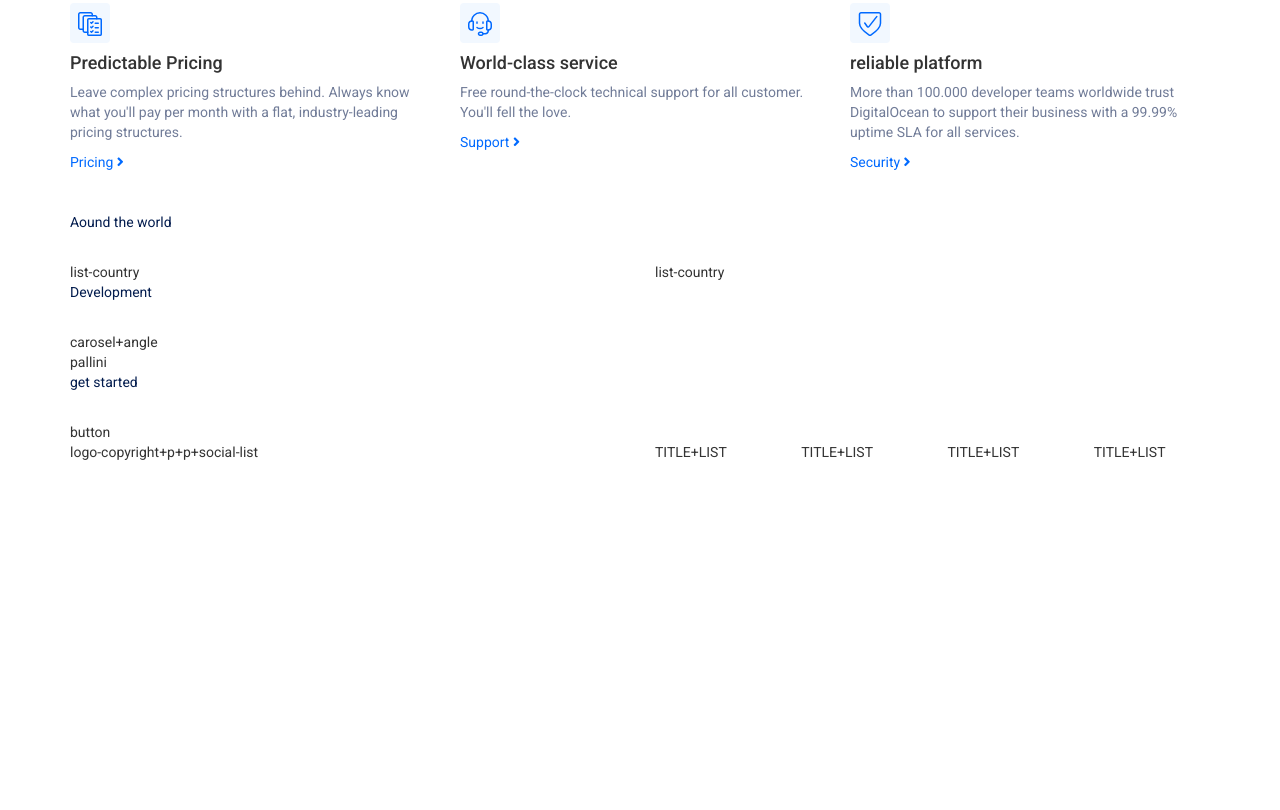
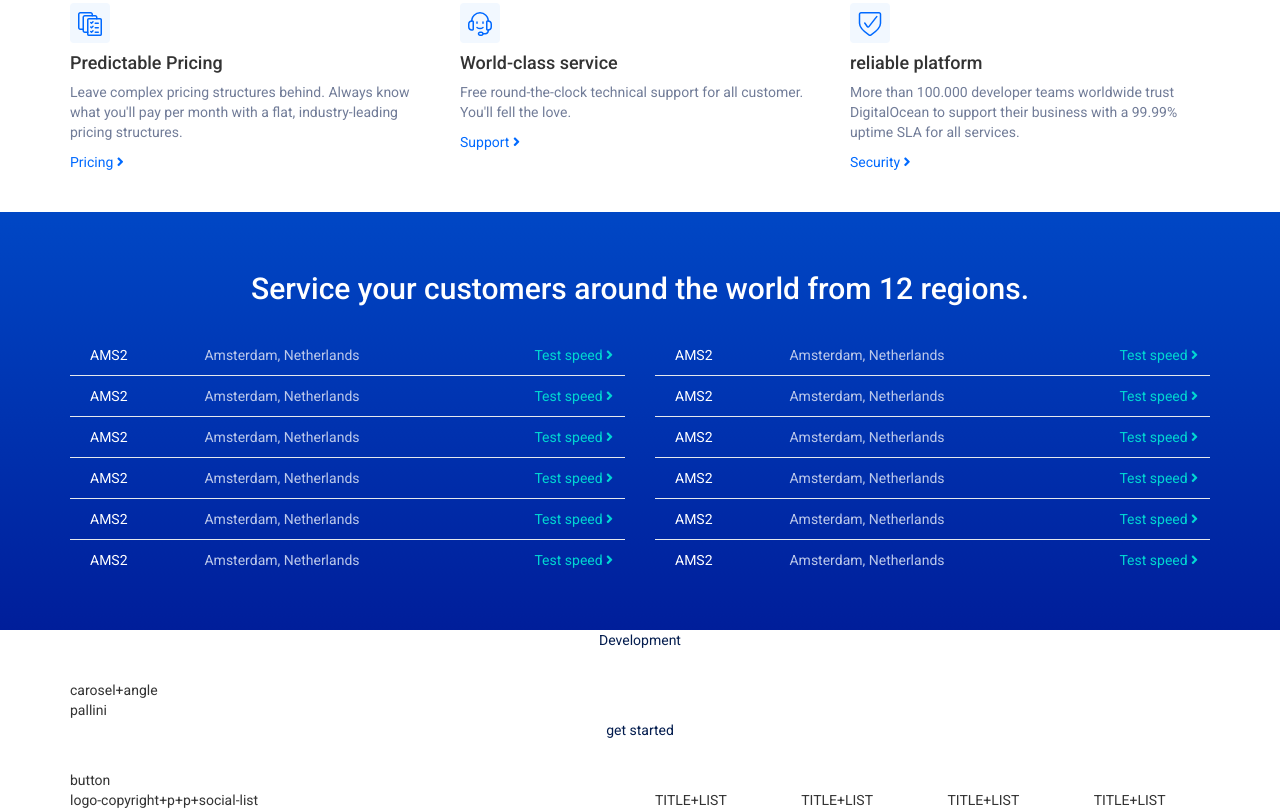
Before and after one commit to enrico-bellanti/html-css-digitalocean, a plain HTML site: page index.html in a window 1280 px wide. Shown: the part 2269-3079 px from the top of the page. Before the commit the page ends 2731 px from the top, so only its background shows below. Drawn offline with nearby package versions, Linux system fonts and the light colour scheme.

Commit message:
Sezione global completata

```diff
--- a/css/style.css
+++ b/css/style.css
@@ -100,6 +100,7 @@ body{
 }
 
 .title_h2{
+  text-align: center;
   color: #031c4e;
   margin-bottom: 30px;
 }
@@ -242,3 +243,43 @@ form{
   border: 1px solid #006aff;
   background-color: #fff;
 }
+
+/* sezione global */
+
+#global h2{
+  color: #fff;
+}
+
+#global .list_country_item{
+  border-bottom: 1px solid #e5e8ed;
+  padding: 10px 0;
+}
+
+#global ul li:last-child .list_country_item{
+  border-bottom: 0;
+}
+
+#global .list_country_item div{
+  display: inline-block;
+}
+
+#global .coutry_code{
+  width: 20%;
+  margin-left: 20px;
+  color: #fff;
+}
+
+#global .country{
+  width: 53%;
+  color: #bbc8ea;
+}
+
+#global .test_speed{
+ width: 20%;
+ text-align: right;
+}
+
+
+#global .test_speed a{
+  color: #00d7d2;
+}
--- a/index.html
+++ b/index.html
@@ -99,7 +99,7 @@
           <div class="container">
             <div class="row">
               <div class="col-xs-12">
-                <div class="text_wrapper text_centr m_bottom_30">
+                <div class="text_wrapper m_bottom_30">
                   <h2 class="title_h2">Deploy and scale seamlessly</h2>
                   <p>Our optimized configuration process saves your team time when running and scaling distributed applications, AI & machine learning workloads, hosted services, client websites, or CI/CD environments.</p>
                 </div>
@@ -160,7 +160,7 @@
         <div class="container">
           <div class="row">
             <div class="col-xs-12">
-              <div class="text_wrapper text_centr m_bottom_30">
+              <div class="text_wrapper m_bottom_30">
                 <h2 class="title_h2">Designed for developers</h2>
                 <p>Build more and spend less time managing your infrastructure with our easy-to-use control panel and API.</p>
               </div>
@@ -195,7 +195,7 @@
         <div class="container">
           <div class="row">
             <div class="col-xs-12">
-              <h2 class="title_h2 text_centr">The features your business needs</h2>
+              <h2 class="title_h2">The features your business needs</h2>
             </div>
           </div>
         </div>
@@ -233,18 +233,112 @@
 
       </section>
 
-      <section id="global">
+      <section id="global" class="bg_gradient_blue p_top_40 p_bottop_40">
 
         <div class="container">
           <div class="row">
-            <div class="title_h2 col-xs-12">Aound the world</div>
+            <div class="col-xs-12">
+              <h2 class="title_h2">Service your customers around the world from 12 regions.</h2>
+            </div>
           </div>
         </div>
 
         <div class="container">
           <div class="row">
-            <div class="col-xs-12 col-md-6">list-country</div>
-            <div class="col-xs-12 col-md-6">list-country</div>
+            <div class="col-xs-12 col-md-6">
+              <ul class="list-unstyled">
+                <li>
+                  <div class="list_country_item">
+                    <div class="coutry_code">AMS2</div>
+                    <div class="country">Amsterdam, Netherlands</div>
+                    <div class="test_speed"><a class="link_angle" href="#">Test speed <i class="fas fa-angle-right"></i></a></div>
+                  </div>
+                </li>
+                <li>
+                  <div class="list_country_item">
+                    <div class="coutry_code">AMS2</div>
+                    <div class="country">Amsterdam, Netherlands</div>
+                    <div class="test_speed"><a class="link_angle" href="#">Test speed <i class="fas fa-angle-right"></i></a></div>
+                  </div>
+                </li>
+                <li>
+                  <div class="list_country_item">
+                    <div class="coutry_code">AMS2</div>
+                    <div class="country">Amsterdam, Netherlands</div>
+                    <div class="test_speed"><a class="link_angle" href="#">Test speed <i class="fas fa-angle-right"></i></a></div>
+                  </div>
+                </li>
+                <li>
+                  <div class="list_country_item">
+                    <div class="coutry_code">AMS2</div>
+                    <div class="country">Amsterdam, Netherlands</div>
+                    <div class="test_speed"><a class="link_angle" href="#">Test speed <i class="fas fa-angle-right"></i></a></div>
+                  </div>
+                </li>
+                <li>
+                  <div class="list_country_item">
+                    <div class="coutry_code">AMS2</div>
+                    <div class="country">Amsterdam, Netherlands</div>
+                    <div class="test_speed"><a class="link_angle" href="#">Test speed <i class="fas fa-angle-right"></i></a></div>
+                  </div>
+                </li>
+                <li>
+                  <div class="list_country_item">
+                    <div class="coutry_code">AMS2</div>
+                    <div class="country">Amsterdam, Netherlands</div>
+                    <div class="test_speed"><a class="link_angle" href="#">Test speed <i class="fas fa-angle-right"></i></a></div>
+                  </div>
+                </li>
+              </ul>
+            </div>
+
+            <div class="col-xs-12 col-md-6">
+              <ul class="list-unstyled">
+                <li>
+                  <div class="list_country_item">
+                    <div class="coutry_code">AMS2</div>
+                    <div class="country">Amsterdam, Netherlands</div>
+                    <div class="test_speed"><a class="link_angle" href="#">Test speed <i class="fas fa-angle-right"></i></a></div>
+                  </div>
+                </li>
+                <li>
+                  <div class="list_country_item">
+                    <div class="coutry_code">AMS2</div>
+                    <div class="country">Amsterdam, Netherlands</div>
+                    <div class="test_speed"><a class="link_angle" href="#">Test speed <i class="fas fa-angle-right"></i></a></div>
+                  </div>
+                </li>
+                <li>
+                  <div class="list_country_item">
+                    <div class="coutry_code">AMS2</div>
+                    <div class="country">Amsterdam, Netherlands</div>
+                    <div class="test_speed"><a class="link_angle" href="#">Test speed <i class="fas fa-angle-right"></i></a></div>
+                  </div>
+                </li>
+                <li>
+                  <div class="list_country_item">
+                    <div class="coutry_code">AMS2</div>
+                    <div class="country">Amsterdam, Netherlands</div>
+                    <div class="test_speed"><a class="link_angle" href="#">Test speed <i class="fas fa-angle-right"></i></a></div>
+                  </div>
+                </li>
+                <li>
+                  <div class="list_country_item">
+                    <div class="coutry_code">AMS2</div>
+                    <div class="country">Amsterdam, Netherlands</div>
+                    <div class="test_speed"><a class="link_angle" href="#">Test speed <i class="fas fa-angle-right"></i></a></div>
+                  </div>
+                </li>
+                <li>
+                  <div class="list_country_item">
+                    <div class="coutry_code">AMS2</div>
+                    <div class="country">Amsterdam, Netherlands</div>
+                    <div class="test_speed"><a class="link_angle" href="#">Test speed <i class="fas fa-angle-right"></i></a></div>
+                  </div>
+                </li>
+              </ul>
+            </div>
+
           </div>
         </div>
       </section>
```
